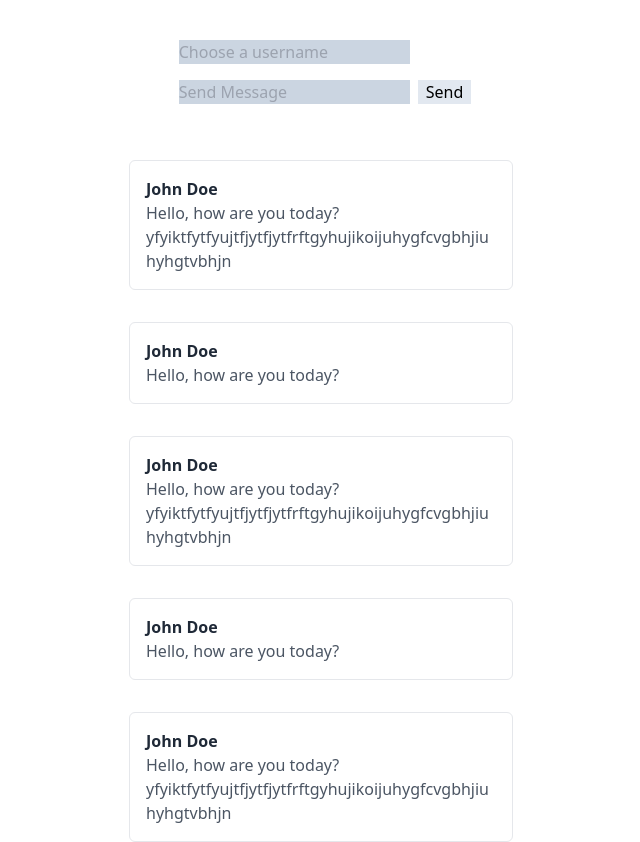
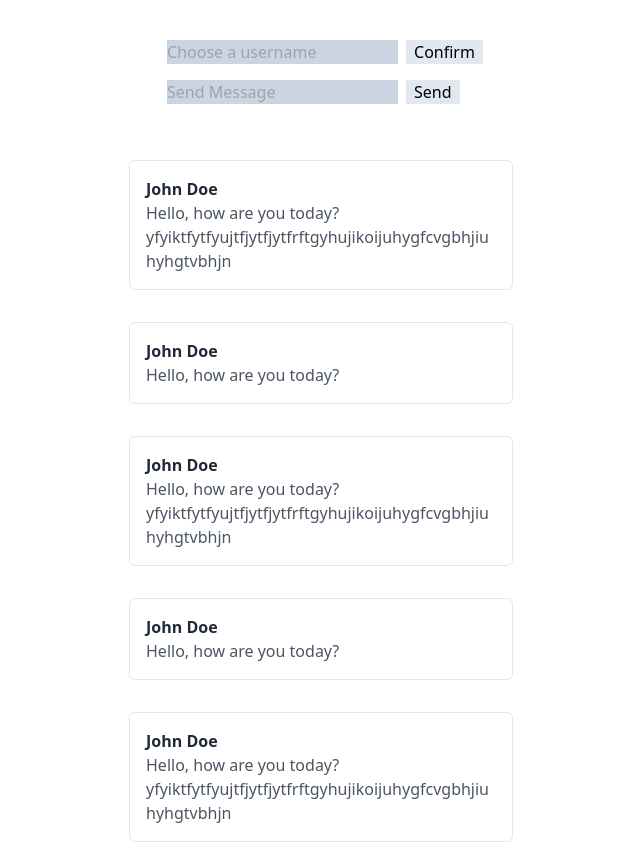
Before and after one commit to NTIG-Uppsala/chat-web-app, a Next.js app: page / in a window 1280 px wide. Shown: the top 842 px of the page, without its empty margins (319-959 px from the left). Built offline with nearby package versions, Linux system fonts and the light colour scheme.

Commit message:
Add confirm button for username field

```diff
--- a/src/app/messageSystem.tsx
+++ b/src/app/messageSystem.tsx
@@ -6,6 +6,9 @@ export default function MessageSystem() {
             <div className="flex justify-center my-8">
                 <form>
                     <input type="text" name="username" className="bg-slate-300 m-2" placeholder="Choose a username" />
+                    <button className="bg-slate-200 hover:bg-slate-300 px-2">
+                        Confirm
+                    </button>
                     <br />
                     <input type="text" name="message" className="bg-slate-300 m-2" placeholder="Send Message" />
                     <button className="bg-slate-200 hover:bg-slate-300 px-2">
```
